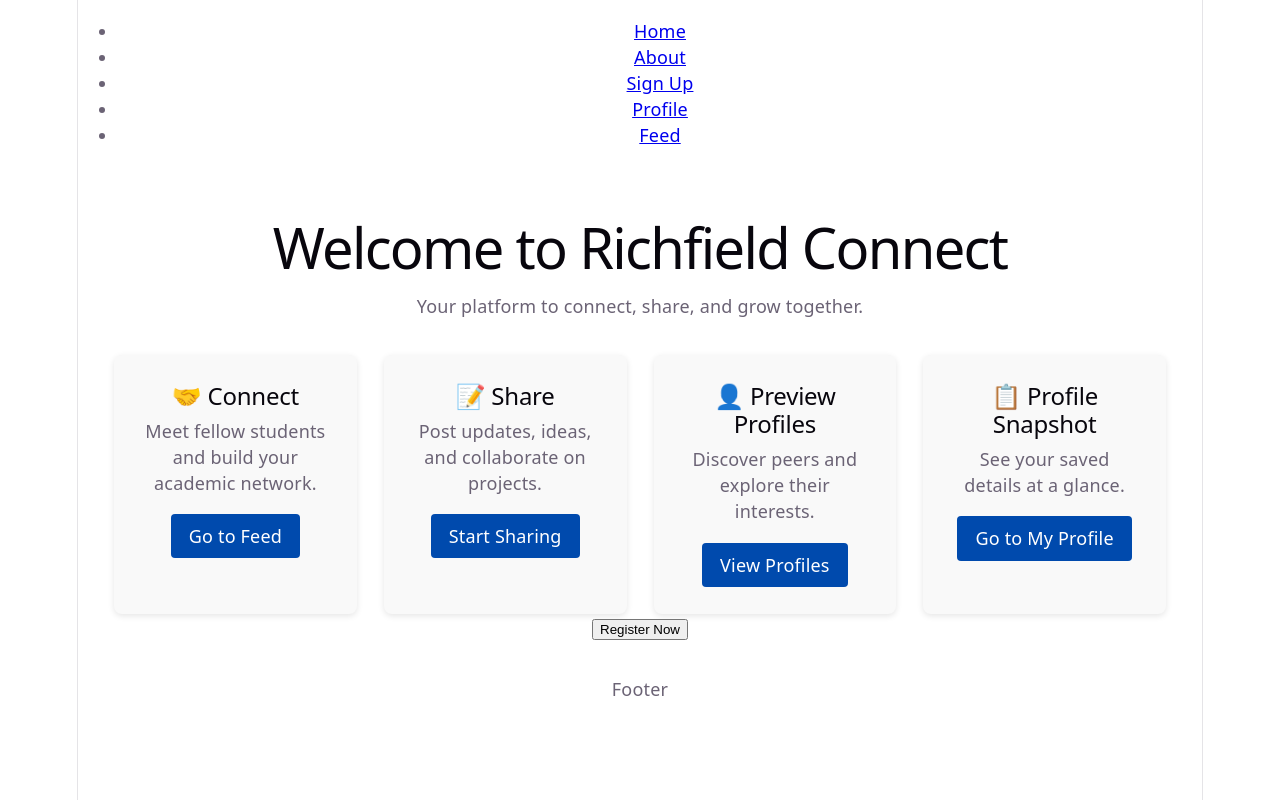
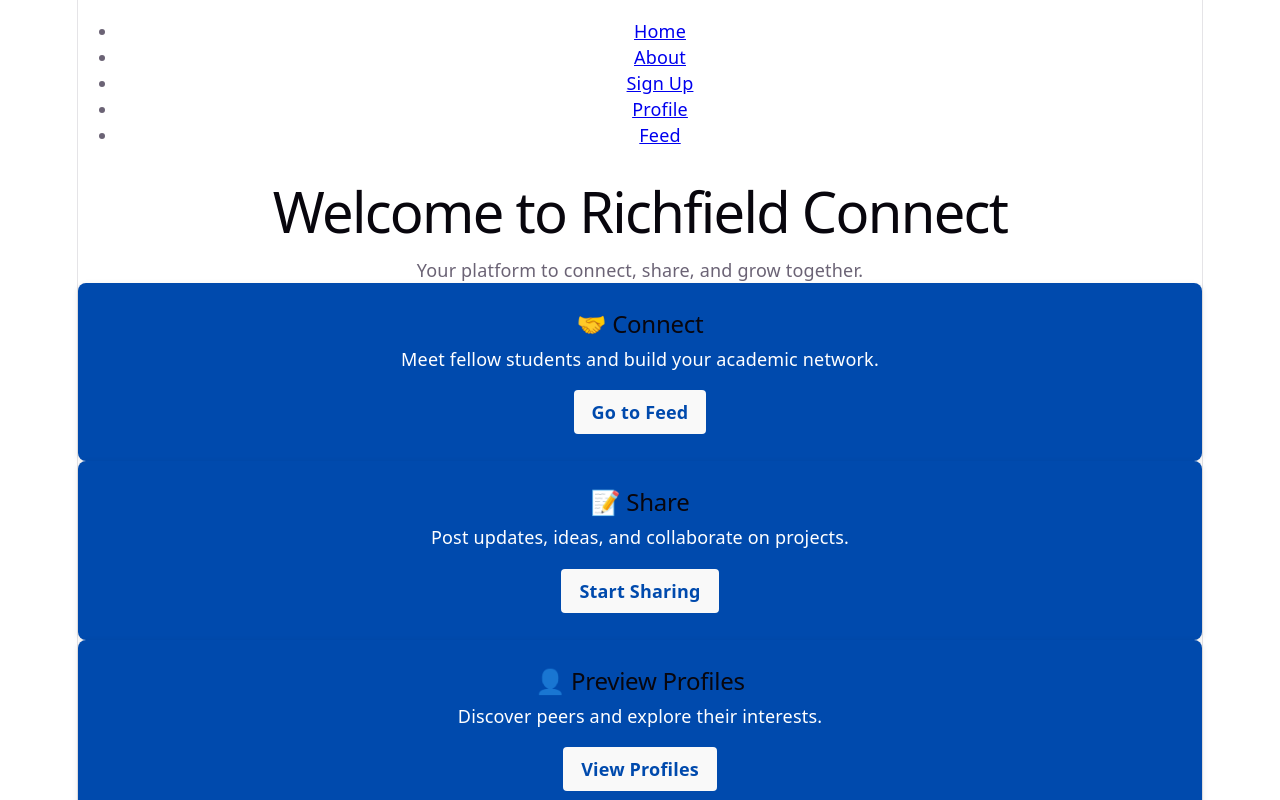
Before and after one commit to JayShezi/richfield-connect, a React (Vite) app: page / in a window 1280 px wide. Shown: the top 800 px of the page. Built offline with nearby package versions, Linux system fonts and the light colour scheme.

Commit message:
Updated Views folder files for Richfield Connect

```diff
--- a/src/App.css
+++ b/src/App.css
@@ -117,7 +117,6 @@ footer {
 
 /* === About Page Styling === */
 .about {
-  composes: card accent;
   max-width: 800px;
 }
 .about h1 {
@@ -135,7 +134,6 @@ footer {
 
 /* === Profile Card Styling === */
 .profile-card {
-  composes: card accent;
   max-width: 600px;
 }
 .profile-card h1 {
@@ -182,7 +180,6 @@ footer {
 
 /* Short Bio Card Styling */
 .bio-card {
-  composes: card accent;
   padding: 1rem 1.5rem;
   margin-top: 20px;
 }
--- a/src/views/About.jsx
+++ b/src/views/About.jsx
@@ -1,21 +1,15 @@
-// src/views/About.jsx
 import React from "react";
 
 function About() {
   return (
-    <section className="about">
+    <div className="card accent about">
       <h1>About Richfield Connect</h1>
       <p>
-        Richfield Connect is a student networking platform built to help you
-        connect, share, and grow together. It provides a space to meet fellow
-        students, collaborate on projects, and showcase your academic profile.
+        Richfield Connect is a student social platform designed to help
+        classmates share posts, connect with peers, and build a collaborative
+        learning community.
       </p>
-      <p>
-        Our mission is to make it easier for students to build meaningful
-        academic networks, exchange ideas, and support one another throughout
-        their studies.
-      </p>
-    </section>
+    </div>
   );
 }
 
--- a/src/views/Feed.jsx
+++ b/src/views/Feed.jsx
@@ -8,7 +8,6 @@ function Feed() {
   // Load posts from localStorage on mount
   useEffect(() => {
     const savedPosts = JSON.parse(localStorage.getItem("posts")) || [];
-  // Sort by newest first
     const sortedPosts = savedPosts.sort(
       (a, b) => new Date(b.timestamp) - new Date(a.timestamp)
     );
--- a/src/views/Home.css
+++ b/src/views/Home.css
@@ -1,17 +1,6 @@
-.home {
-  text-align: center;
-  padding: 2rem;
-}
-
-.features-grid {
-  display: grid;
-  grid-template-columns: repeat(auto-fit, minmax(220px, 1fr));
-  gap: 1.5rem;
-  margin-top: 2rem;
-}
-
 .feature-card {
-  background: #f9f9f9;
+  background: #004aad;   /* Richfield blue card background */
+  color: #fff;           /* white text inside card */
   border-radius: 8px;
   padding: 1.5rem;
   box-shadow: 0 2px 6px rgba(0,0,0,0.1);
@@ -21,13 +10,15 @@
   display: inline-block;
   margin-top: 1rem;
   padding: 0.5rem 1rem;
-  background: #004aad; /* Richfield blue */
-  color: #fff;
+  background: #f9f9f9;   /* light grey button */
+  color: #004aad;        /* blue text */
   border-radius: 4px;
   text-decoration: none;
-  transition: background 0.3s ease;
+  font-weight: 600;
+  transition: background 0.3s ease, color 0.3s ease;
 }
 
 .feature-btn:hover {
-  background: #00337a;
+  background: #00337a;   /* darker blue button background */
+  color: #fff;           /* white text on hover */
 }
--- a/src/views/Home.jsx
+++ b/src/views/Home.jsx
@@ -1,6 +1,6 @@
 import { Link } from "react-router-dom";
 import ProfilePreview from "../components/ProfilePreview";
-import "./Home.css"; // 👈 make sure you create this file for styling
+import "./Home.css";
 
 function Home() {
   return (
@@ -11,27 +11,27 @@ function Home() {
         <p>Your platform to connect, share, and grow together.</p>
       </section>
 
-      {/* Features Section (Enhanced with clickable cards) */}
+      {/* Features Section */}
       <section className="features-grid">
-        <div className="feature-card">
+        <div className="feature-card connect">
           <h2>🤝 Connect</h2>
           <p>Meet fellow students and build your academic network.</p>
           <Link to="/feed" className="feature-btn">Go to Feed</Link>
         </div>
 
-        <div className="feature-card">
+        <div className="feature-card share">
           <h2>📝 Share</h2>
           <p>Post updates, ideas, and collaborate on projects.</p>
           <Link to="/feed" className="feature-btn">Start Sharing</Link>
         </div>
 
-        <div className="feature-card">
+        <div className="feature-card preview">
           <h2>👤 Preview Profiles</h2>
           <p>Discover peers and explore their interests.</p>
           <Link to="/profile" className="feature-btn">View Profiles</Link>
         </div>
 
-        <div className="feature-card">
+        <div className="feature-card snapshot">
           <h2>📋 Profile Snapshot</h2>
           <p>See your saved details at a glance.</p>
           <Link to="/profile" className="feature-btn">Go to My Profile</Link>
@@ -39,7 +39,9 @@ function Home() {
       </section>
 
       {/* Mini Profile Card */}
-      <ProfilePreview />
+      <section className="profile-preview-section">
+        <ProfilePreview />
+      </section>
 
       {/* Call to Action */}
       <section className="cta">
--- a/src/views/Profile.jsx
+++ b/src/views/Profile.jsx
@@ -13,7 +13,7 @@ function Profile() {
   }
 
   return (
-    <div className="profile-card">
+    <div className="card accent profile-card">
       <h1>👤 Profile Preview</h1>
 
       {data.avatar && (
@@ -21,7 +21,6 @@ function Profile() {
           src={data.avatar}
           alt="Profile"
           width="120"
-          className="profile-avatar"
         />
       )}
 
@@ -32,7 +31,7 @@ function Profile() {
         <p><strong>Email:</strong> {data.email}</p>
 
         {/* Short Bio inside a styled card */}
-        <div className="bio-card">
+        <div className="card accent bio-card">
           <strong>Short Bio:</strong>
           <p>{data.bio}</p>
         </div>
```
Also changed, not shown: src/Bio.jsx (added, +12 -0 lines), 1 other file (tests, documents, lock files or other folders). Lines whose indentation alone changed are shown as unchanged.
